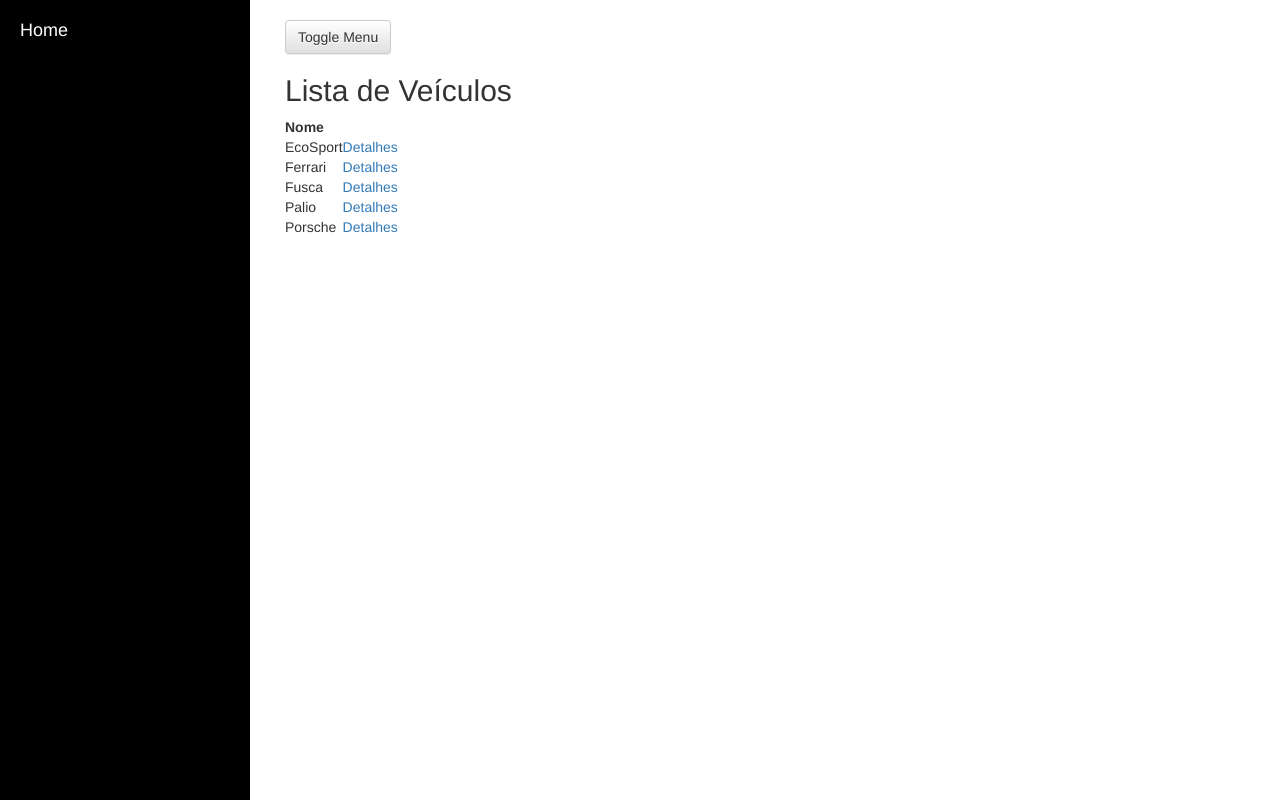
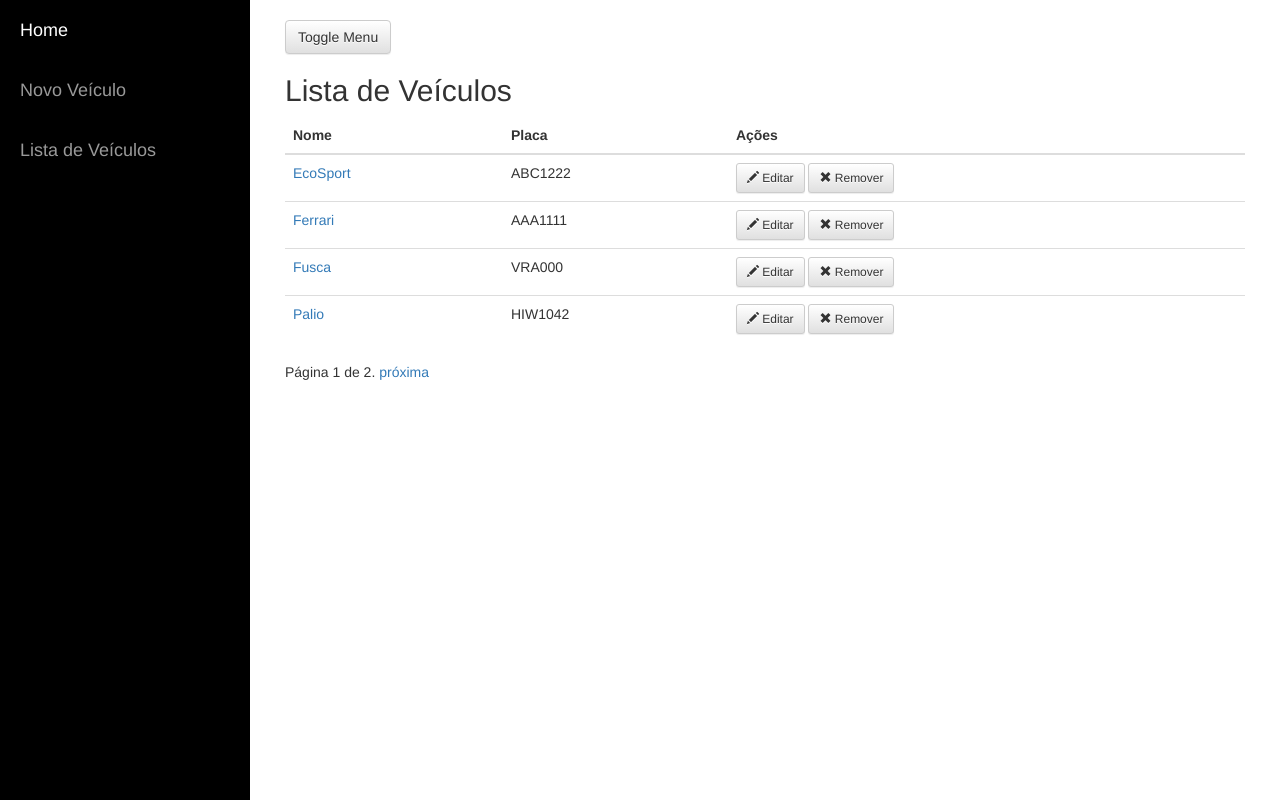
Before and after one commit to mugbug/Curso-Django, a Django app: page /resources/vehicles in a window 1280 px wide. Run offline with Django 3.2, Linux system fonts and the light colour scheme; data comes from the database, SQL or seed files in the repository; both versions use the stored data as it was after the commit; some libraries are stand-ins or nearby versions.

Commit message:
Add CRUD buttons

```diff
--- a/fleet_control/fleet_control/templates/base.html
+++ b/fleet_control/fleet_control/templates/base.html
@@ -29,6 +29,8 @@
             <ul class="sidebar-nav">
                 <li class="sidebar-brand" class="active">
                     <a href="/">Home</a>
+                    <a href="{% url "vehicle_add" %}">Novo Veículo</a>
+                    <a href="{% url "vehicle_list" %}">Lista de Veículos</a>
                 </li>
             </ul>
             {% endblock %}
--- a/fleet_control/fleet_control/templates/vehicle_list.html
+++ b/fleet_control/fleet_control/templates/vehicle_list.html
@@ -2,16 +2,35 @@
 {% block title %} Detalhes do Veiculo {% endblock %}
 {% block content %}
   <h2>Lista de Veículos </h2>
-  <table>
+  <table class="table">
       <thead>
-          <tr><th>Nome</th></tr>
+          <tr>
+            <th>Nome</th>
+            <th>Placa</th>
+            <th>Ações</th>
+          </tr>
+
       </thead>
       <tbody>
           {% for vehicle in vehicle_list %}
           <tr>
-              <td>{{ vehicle.name }}</td>
               <td>
-                  <a href="{% url "vehicle_detail" vehicle.id %}">Detalhes</a>
+                <a style="text-decoration=none" href="{% url "vehicle_detail" vehicle.id %}">{{ vehicle.name }}</a>
+              </td>
+              <td>
+                {{ vehicle.license_plate }}
+              </td>
+              <td>
+                <a href="{% url "vehicle_update" vehicle.id %}">
+                  <button type="button" class="btn btn-default btn-sm">
+                    <span class="glyphicon glyphicon-pencil"></span> Editar
+                  </button>
+                </a>
+                <a href="{% url "vehicle_delete" vehicle.id %}">
+                  <button type="button" class="btn btn-default btn-sm">
+                    <span class="glyphicon glyphicon-remove"></span> Remover
+                  </button>
+                </a>
               </td>
           </tr>
           {% endfor %}
--- a/fleet_control/resources/urls.py
+++ b/fleet_control/resources/urls.py
@@ -3,22 +3,23 @@ from django.conf.urls import url
 from .views import *
 
 urlpatterns = [
-    url(r'clients$', get_clients),
+    url(r'^clients$', get_clients),
     # list vehicles
-    url(r'vehicles$', VehicleListView.as_view(), name='vehicle_list'),
-    url(r'usecontrol_add$', usecontrol_add),
-    url(r'usecontrol_list$', UseControlView.as_view()),
+    url(r'^vehicles$', VehicleListView.as_view(), name='vehicle_list'),
+    # temporary urls
+    url(r'^usecontrol_add$', usecontrol_add),
+    url(r'^usecontrol_list$', UseControlView.as_view()),
     # redirect views
-    url(r'validate_vehicle/(?P<pk>\d+)$', VehicleRedirectView.as_view(), \
+    url(r'^validate_vehicle/(?P<pk>\d+)$', VehicleRedirectView.as_view(), \
                                                 name='vehicle_counter'),
-    url(r'vehicle_detail/(?P<pk>\d+)/$', VehicleDetailView.as_view(), \
+    url(r'^vehicle_detail/(?P<pk>\d+)/$', VehicleDetailView.as_view(), \
                                                 name='vehicle_detail'),
-    # edit views
-    url(r'vehicle/add$', VehicleCreate.as_view(), name='vehicle_add'),
-    url(r'vehicle/(?P<pk>\d+)$', VehicleUpdate.as_view(), \
+    # crud views
+    url(r'^vehicle/add$', VehicleCreate.as_view(), name='vehicle_add'),
+    url(r'^vehicle/(?P<pk>\d+)$', VehicleUpdate.as_view(), \
                                                 name='vehicle_update'),
-    url(r'vehicle/(?P<pk>\d+)/delete$', VehicleDelete.as_view(), \
+    url(r'^vehicle/(?P<pk>\d+)/delete$', VehicleDelete.as_view(), \
                                                 name='vehicle_delete'),
     # default page for resources
-    url(r'$', index, name='resources_default'),
+    url(r'^$', index, name='resources_default'),
 ]
--- a/fleet_control/resources/views.py
+++ b/fleet_control/resources/views.py
@@ -117,3 +117,4 @@ class VehicleListView(ListView):
     template_name = 'vehicle_list.html'
     queryset = Vehicle.objects.order_by('name')
     context_object_name = 'vehicle_list'
+    paginate_by = 4
```
Also changed, not shown: fleet_control/db.sqlite3.
